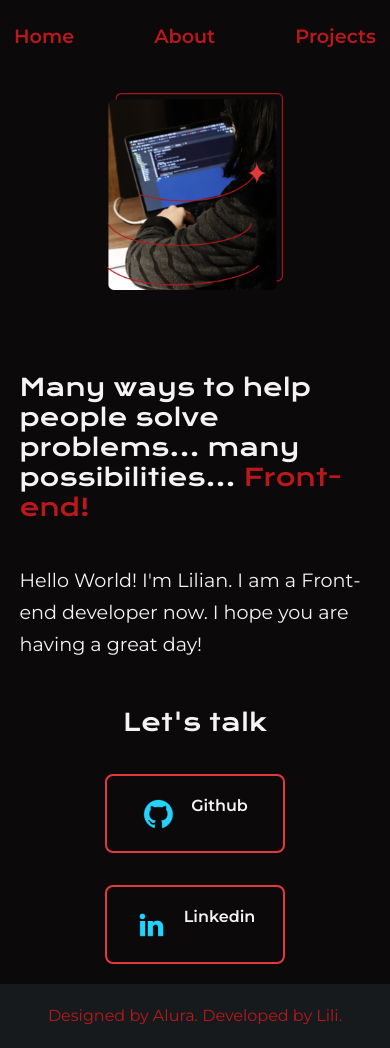
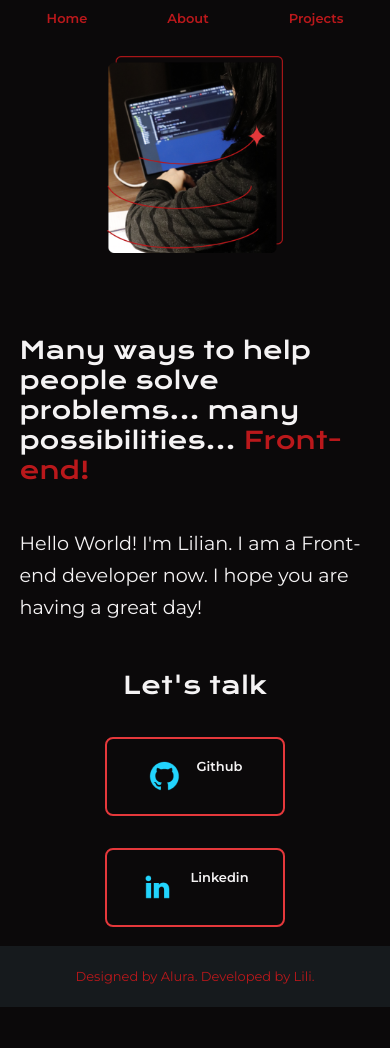
Before and after one commit to aguirreLCD/portfolio, a plain HTML site: page index.html in a window 390 px wide. After the commit the page ends 1007 px from the top, so only its background shows below. Drawn offline with nearby package versions, Linux system fonts and the light colour scheme.

Commit message:
adjusting responsiveness

```diff
--- a/css/style.css
+++ b/css/style.css
@@ -133,7 +133,7 @@ body {
 
 @media (max-width: 1200px) {
   .header__content {
-    padding: 7%;
+    padding: 3%;
   }
 
   .header__menu {
@@ -141,7 +141,7 @@ body {
   }
 
   .header__menu__link {
-    font-size: 1.2rem;
+    font-size: small;
   }
 
   .personal-presentation {
@@ -164,10 +164,10 @@ body {
   }
 
   .presentation__content__links__navlink {
-    font-size: 1rem;
+    font-size: small;
   }
 
   .footer_content {
-    font-size: 1rem;
+    font-size: small;
   }
 }
```
